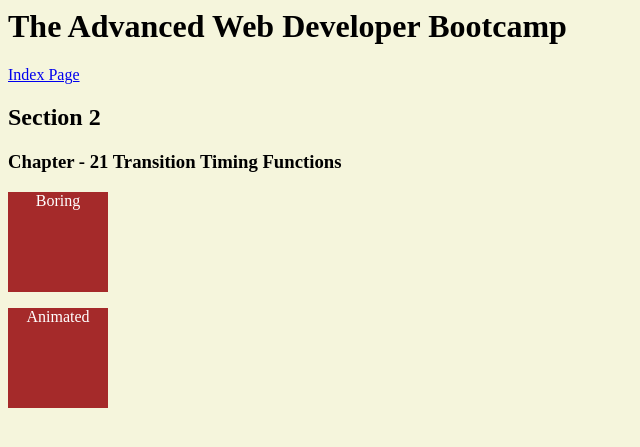
After one commit to agrawalsourabh/The-Advanced-Web-Developer-Bootcamp, a Flask app: page /chap21/trans_timing_func in a window 1280 px wide. The commit adds this page. Shown: the top 447 px of the page, without its empty margins (0-640 px from the left). Run offline with Flask 2, Linux system fonts and the light colour scheme.

Commit message:
chapter 21 added

```diff
--- /dev/null
+++ b/project/Chapter21/views.py
@@ -0,0 +1,7 @@
+from flask import Blueprint, render_template
+
+chap21 = Blueprint("chap21", __name__)
+
+@chap21.route('/trans_timing_func')
+def trans_timing_func():
+    return render_template('chapter21/transition_timing_functions.html')
--- a/project/__init__.py
+++ b/project/__init__.py
@@ -6,3 +6,6 @@ app = Flask(__name__)
 # Blueprints
 from project.Chapter20.views import chap20
 app.register_blueprint(chap20, url_prefix='/chap20')
+
+from project.Chapter21.views import chap21
+app.register_blueprint(chap21, url_prefix='/chap21')
--- a/project/static/css/main.css
+++ b/project/static/css/main.css
@@ -22,3 +22,23 @@ body {
     transform: scale(2) rotate(135deg);
     border-radius: 50%;
 }
+
+
+/* Chpater-21 */
+
+.trans_box {
+    background-color: brown;
+    width: 100px;
+    height: 100px;
+    color: white;
+    text-align: center;
+}
+
+.trans_box:hover {
+    transform: translateX(300px);
+}
+
+.animated_timing_func {
+    transition-duration: 0.6s;
+    transition-timing-function: cubic-bezier(0.34, 1.56, 0.64, 1);
+}
--- /dev/null
+++ b/project/templates/chapter21/transition_timing_functions.html
@@ -0,0 +1,6 @@
+{% extends "base.html" %} {% block content %}
+<h2>Section 2</h2>
+<h3>Chapter - 21 Transition Timing Functions</h3>
+<p class="trans_box"> Boring </p>
+<p class="trans_box animated_timing_func"> Animated </p>
+{% endblock %}
```
Also changed, not shown: project/templates/index.html (+14 -3 lines), project/Chapter21/__init__.py (added).
